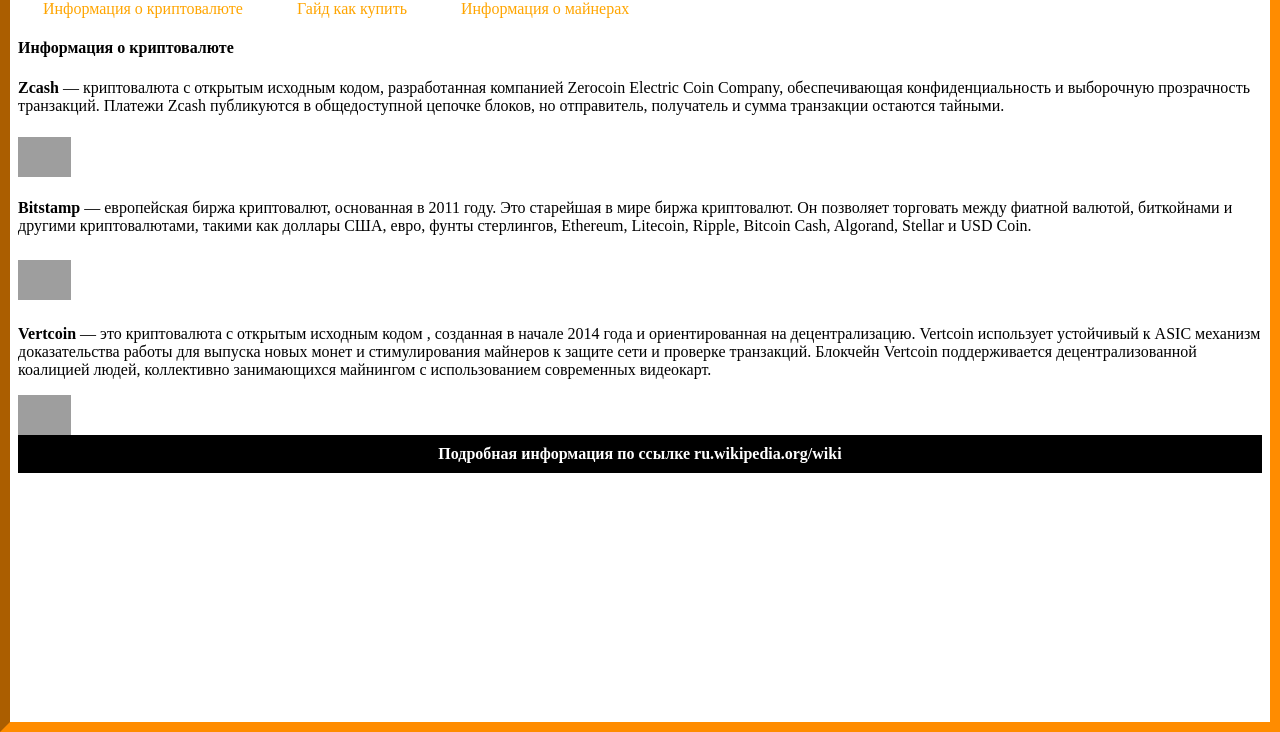
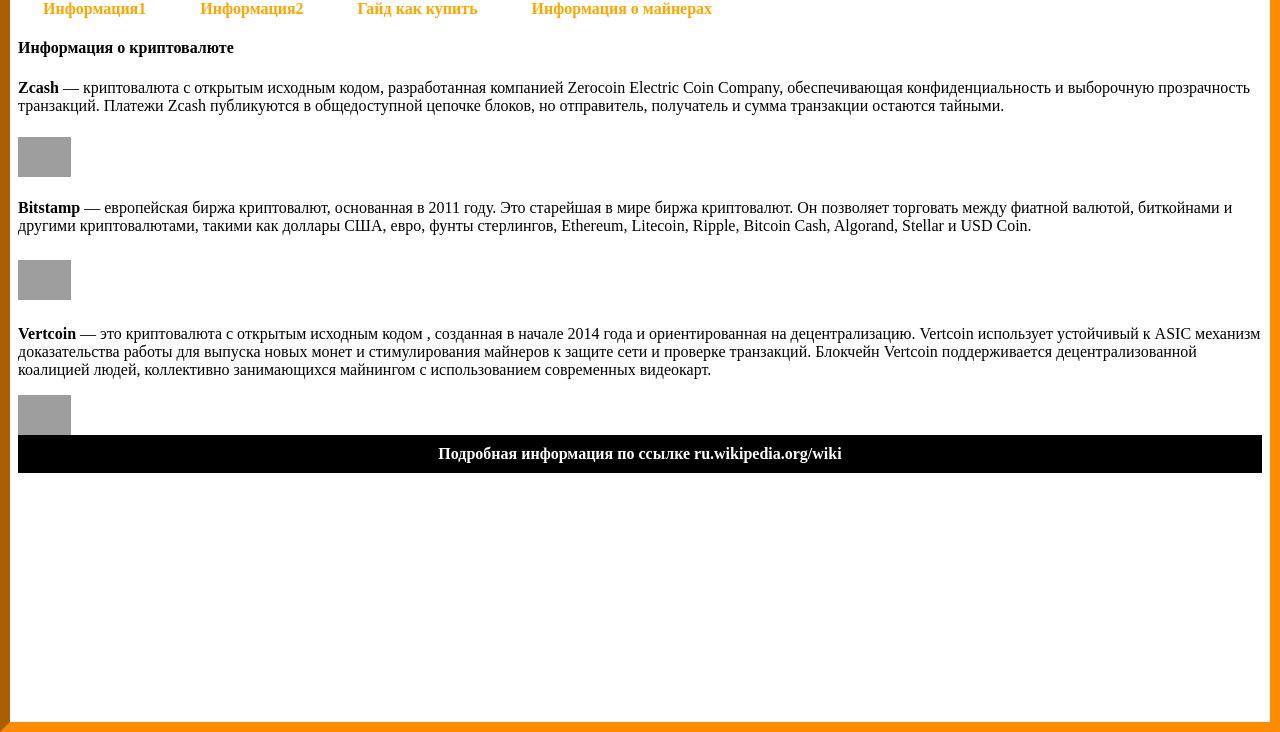
Before and after one commit to Zalupaqwerty/paylay-gg, a plain HTML site: page index1.html in a window 1280 px wide. Shown: the part 68-800 px from the top of the page. Drawn offline with Linux system fonts and the light colour scheme; grey boxes are pictures that could not be loaded.

Commit message:
Update index1.html

```diff
--- a/index1.html
+++ b/index1.html
@@ -10,10 +10,12 @@
 </header>
 <main>
             <nav>
-                <a href="#price">Информация  о криптовалюте</a>
-                <a href="#delivery">Гайд как купить</a>
-                <a href="#wholesale">Информация о майнерах</a>
+                <a href="#price"><b>Информация1 </b></a>
+                <a href="#car"><b>Информация2 </b></a>
+                <a href="#delivery"><b>Гайд как купить</b></a>
+                <a href="#wholesale"><b>Информация о майнерах</b></a>
             </nav>
+            <main id="delivery"/>
  <h4><b>Информация о криптовалюте</b></h4>
 <p><b>Zcash</b> — криптовалюта с открытым исходным кодом, разработанная компанией Zerocoin Electric Coin Company, обеспечивающая конфиденциальность и выборочную прозрачность транзакций. Платежи Zcash публикуются в общедоступной цепочке блоков, но отправитель, получатель и сумма транзакции остаются тайными.</p>
 <h5><img src ="https://encrypted-tbn0.gstatic.com/images?q=tbn:ANd9GcT49pdkRg7wpvg5YBITZ2Fcun83MyHNPcsvFYZ41bBs8Q&s"wight="90px" height="40px"/></h5>
```
